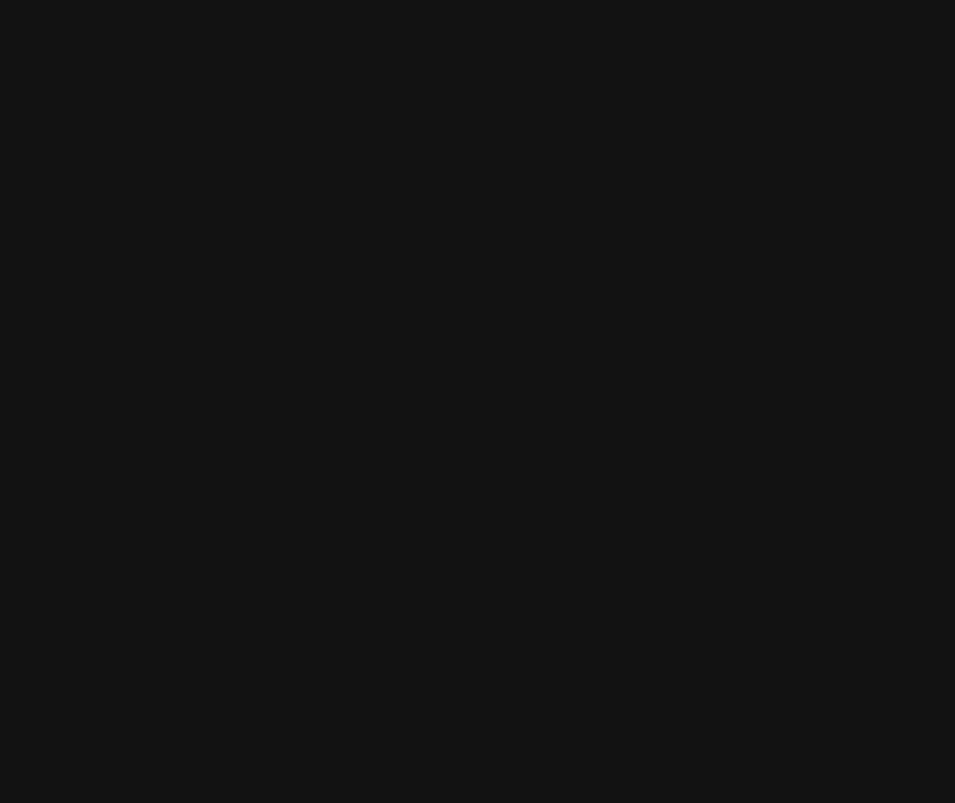
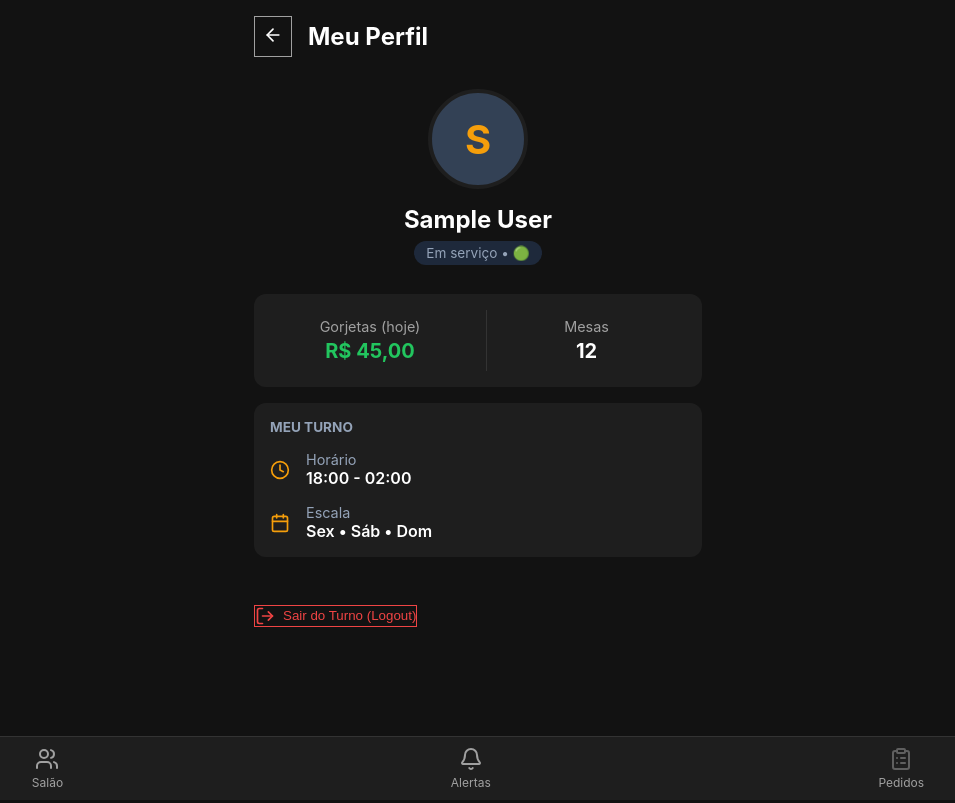
Before and after one commit to dwolfx/consagrado-garcom, a React (Vite) app: page /profile in a window 1280 px wide. Before the commit this address had no page. Shown: the whole page, without its empty margins (162-1117 px from the left). Built offline with nearby package versions, Linux system fonts and the light colour scheme; sample sign-in values are in the browser's storage.

Commit message:
feat: add waiter profile screen with logout and stats

```diff
--- a/src/App.jsx
+++ b/src/App.jsx
@@ -1,9 +1,10 @@
 import { BrowserRouter as Router, Routes, Route, NavLink, Navigate } from 'react-router-dom';
-import { Users, ClipboardList, Bell, LogOut } from 'lucide-react';
+import { Users, ClipboardList, Bell, User } from 'lucide-react';
 import Floor from './pages/Floor';
 import TakeOrder from './pages/TakeOrder';
 import TablePeople from './pages/TablePeople';
 import Login from './pages/Login';
+import WaiterProfile from './pages/WaiterProfile';
 
 const RequireAuth = ({ children }) => {
   const user = localStorage.getItem('waiter_user');
@@ -12,19 +13,9 @@ const RequireAuth = ({ children }) => {
 };
 
 const Layout = ({ children }) => {
-  const handleLogout = () => {
-    localStorage.removeItem('waiter_user');
-    window.location.href = '/login';
-  };
-
   return (
     <>
       <div style={{ paddingBottom: '80px' }}>
-        <div style={{ padding: '1rem', display: 'flex', justifyContent: 'flex-end' }}>
-          <button onClick={handleLogout} style={{ background: 'none', border: 'none', color: '#64748b', cursor: 'pointer' }}>
-            <LogOut size={20} />
-          </button>
-        </div>
         {children}
       </div>
 
@@ -55,6 +46,7 @@ function App() {
         <Route path="/login" element={<Login />} />
 
         <Route path="/" element={<RequireAuth><LayoutWrapper><Floor /></LayoutWrapper></RequireAuth>} />
+        <Route path="/profile" element={<RequireAuth><LayoutWrapper><WaiterProfile /></LayoutWrapper></RequireAuth>} />
         <Route path="/take-order/:id" element={<RequireAuth><LayoutWrapper><TakeOrder /></LayoutWrapper></RequireAuth>} />
         <Route path="/people/:id" element={<RequireAuth><LayoutWrapper><TablePeople /></LayoutWrapper></RequireAuth>} />
         <Route path="/notifications" element={<RequireAuth><LayoutWrapper><div className="container"><h1>Notificações</h1><p>Sem novos alertas.</p></div></LayoutWrapper></RequireAuth>} />
--- a/src/pages/Floor.jsx
+++ b/src/pages/Floor.jsx
@@ -53,7 +53,13 @@ const Floor = () => {
                     <h1>Salão</h1>
                     <p style={{ opacity: 0.8 }}>Visão Geral</p>
                 </div>
-                <div style={{ display: 'flex', alignItems: 'center', gap: '0.5rem', backgroundColor: '#334155', padding: '0.5rem 1rem', borderRadius: '24px' }}>
+                <div
+                    onClick={() => navigate('/profile')}
+                    style={{
+                        display: 'flex', alignItems: 'center', gap: '0.5rem', backgroundColor: '#334155',
+                        padding: '0.5rem 1rem', borderRadius: '24px', cursor: 'pointer'
+                    }}
+                >
                     <User size={20} />
                     <span style={{ fontWeight: 'bold' }}>{waiter.name || 'Garçom'}</span>
                 </div>
--- /dev/null
+++ b/src/pages/WaiterProfile.jsx
@@ -0,0 +1,83 @@
+import { useNavigate } from 'react-router-dom';
+import { ArrowLeft, Clock, DollarSign, Award, LogOut, Calendar } from 'lucide-react';
+import { useState, useEffect } from 'react';
+
+const WaiterProfile = () => {
+    const navigate = useNavigate();
+    const [waiter, setWaiter] = useState({});
+
+    useEffect(() => {
+        const user = JSON.parse(localStorage.getItem('waiter_user') || '{}');
+        setWaiter(user);
+    }, []);
+
+    const handleLogout = () => {
+        if (confirm('Deseja encerrar seu turno e sair?')) {
+            localStorage.removeItem('waiter_user');
+            navigate('/login');
+        }
+    };
+
+    return (
+        <div className="container">
+            <header style={{ display: 'flex', alignItems: 'center', gap: '1rem', marginBottom: '2rem' }}>
+                <button onClick={() => navigate(-1)} className="btn-outline" style={{ width: 'auto', padding: '0.5rem' }}>
+                    <ArrowLeft size={20} />
+                </button>
+                <h2>Meu Perfil</h2>
+            </header>
+
+            <div style={{ textAlign: 'center', marginBottom: '2rem' }}>
+                <div style={{
+                    width: '100px', height: '100px', borderRadius: '50%', backgroundColor: '#334155',
+                    margin: '0 auto 1rem', display: 'flex', alignItems: 'center', justifyContent: 'center',
+                    fontSize: '2.5rem', fontWeight: 'bold', color: 'var(--primary)', border: '4px solid var(--bg-secondary)'
+                }}>
+                    {(waiter.name || 'G')[0]}
+                </div>
+                <h3 style={{ fontSize: '1.5rem', marginBottom: '0.5rem' }}>{waiter.name || 'Garçom'}</h3>
+                <span style={{ color: '#94a3b8', backgroundColor: '#1e293b', padding: '0.25rem 0.75rem', borderRadius: '12px', fontSize: '0.85rem' }}>
+                    Em serviço • 🟢
+                </span>
+            </div>
+
+            <div className="card" style={{ display: 'grid', gridTemplateColumns: '1fr 1fr', gap: '1rem', textAlign: 'center' }}>
+                <div style={{ padding: '0.5rem' }}>
+                    <div style={{ color: 'var(--text-secondary)', fontSize: '0.9rem', marginBottom: '0.25rem' }}>Gorjetas (hoje)</div>
+                    <div style={{ fontSize: '1.25rem', fontWeight: 'bold', color: 'var(--success)' }}>R$ 45,00</div>
+                </div>
+                <div style={{ padding: '0.5rem', borderLeft: '1px solid #333' }}>
+                    <div style={{ color: 'var(--text-secondary)', fontSize: '0.9rem', marginBottom: '0.25rem' }}>Mesas </div>
+                    <div style={{ fontSize: '1.25rem', fontWeight: 'bold' }}>12</div>
+                </div>
+            </div>
+
+            <div className="card">
+                <h4 style={{ marginBottom: '1rem', color: '#94a3b8', textTransform: 'uppercase', fontSize: '0.85rem' }}>Meu Turno</h4>
+
+                <div style={{ display: 'flex', alignItems: 'center', gap: '1rem', marginBottom: '1rem' }}>
+                    <Clock size={20} color="var(--primary)" />
+                    <div style={{ flex: 1 }}>
+                        <p style={{ fontSize: '0.9rem', color: '#94a3b8' }}>Horário</p>
+                        <p style={{ fontWeight: '600' }}>18:00 - 02:00</p>
+                    </div>
+                </div>
+
+                <div style={{ display: 'flex', alignItems: 'center', gap: '1rem' }}>
+                    <Calendar size={20} color="var(--primary)" />
+                    <div style={{ flex: 1 }}>
+                        <p style={{ fontSize: '0.9rem', color: '#94a3b8' }}>Escala</p>
+                        <p style={{ fontWeight: '600' }}>Sex • Sáb • Dom</p>
+                    </div>
+                </div>
+            </div>
+
+            <button onClick={handleLogout} className="btn-outline" style={{ marginTop: '2rem', color: '#ef4444', borderColor: '#ef4444' }}>
+                <LogOut size={20} style={{ verticalAlign: 'middle', marginRight: '0.5rem' }} />
+                Sair do Turno (Logout)
+            </button>
+        </div>
+    );
+};
+
+export default WaiterProfile;
```
